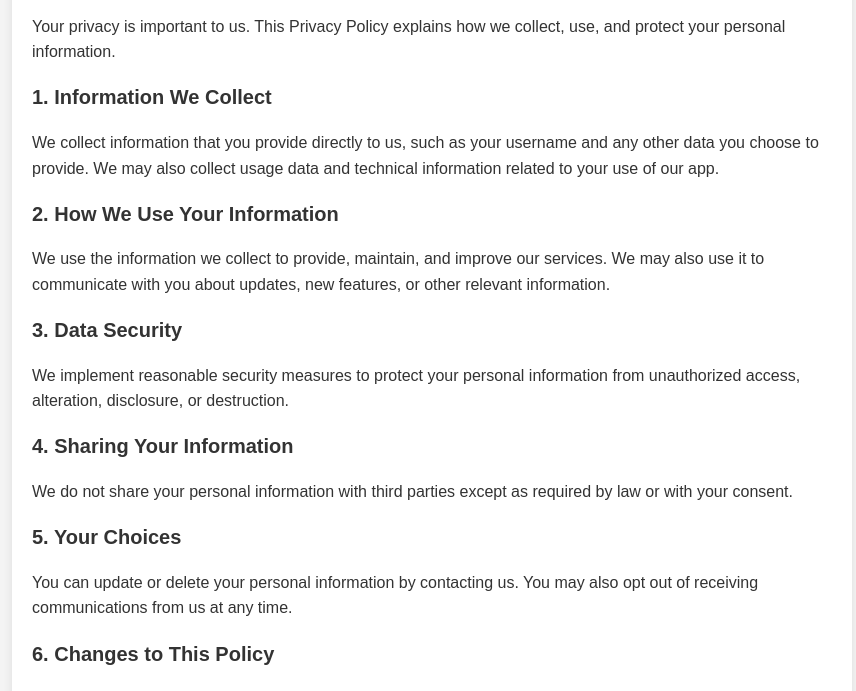
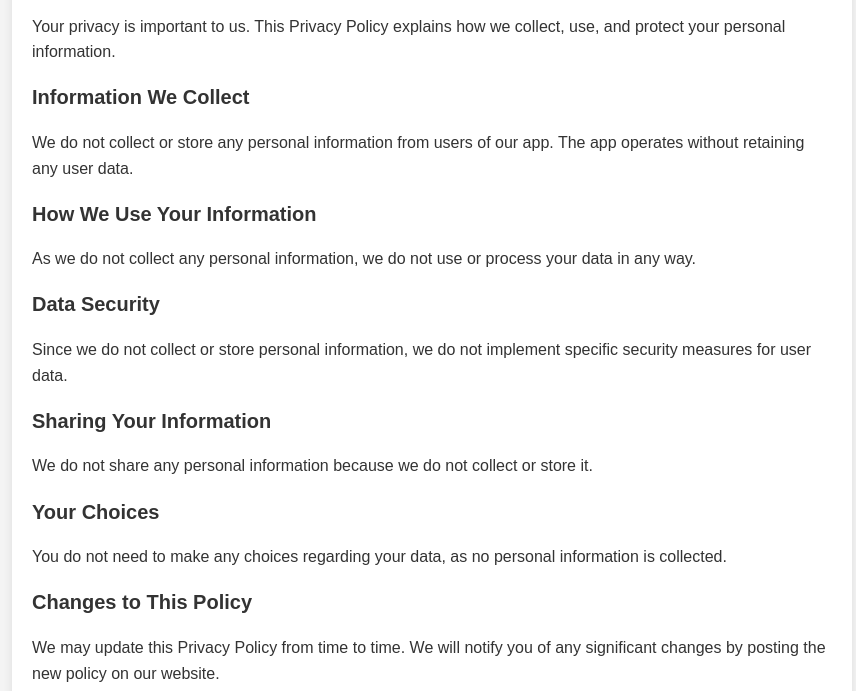
Before and after one commit to Clurpthebot/privacy-policy, a plain HTML site: page index.html in a window 1280 px wide. Shown: the part 97-788 px from the top of the page, without its empty margins (208-1064 px from the left). Drawn offline with Linux system fonts and the light colour scheme.

Commit message:
Update index.html

```diff
--- a/index.html
+++ b/index.html
@@ -43,25 +43,25 @@
         <h1>Privacy Policy</h1>
         <p>Your privacy is important to us. This Privacy Policy explains how we collect, use, and protect your personal information.</p>
 
-        <h2>1. Information We Collect</h2>
-        <p>We collect information that you provide directly to us, such as your username and any other data you choose to provide. We may also collect usage data and technical information related to your use of our app.</p>
+        <h2>  Information We Collect</h2>
+        <p>We do not collect or store any personal information from users of our app. The app operates without retaining any user data.</p>
 
-        <h2>2. How We Use Your Information</h2>
-        <p>We use the information we collect to provide, maintain, and improve our services. We may also use it to communicate with you about updates, new features, or other relevant information.</p>
+        <h2>  How We Use Your Information</h2>
+        <p>As we do not collect any personal information, we do not use or process your data in any way.</p>
 
-        <h2>3. Data Security</h2>
-        <p>We implement reasonable security measures to protect your personal information from unauthorized access, alteration, disclosure, or destruction.</p>
+        <h2>  Data Security</h2>
+        <p>Since we do not collect or store personal information, we do not implement specific security measures for user data.</p>
 
-        <h2>4. Sharing Your Information</h2>
-        <p>We do not share your personal information with third parties except as required by law or with your consent.</p>
+        <h2>  Sharing Your Information</h2>
+        <p>We do not share any personal information because we do not collect or store it.</p>
 
-        <h2>5. Your Choices</h2>
-        <p>You can update or delete your personal information by contacting us. You may also opt out of receiving communications from us at any time.</p>
+        <h2>  Your Choices</h2>
+        <p>You do not need to make any choices regarding your data, as no personal information is collected.</p>
 
-        <h2>6. Changes to This Policy</h2>
+        <h2>  Changes to This Policy</h2>
         <p>We may update this Privacy Policy from time to time. We will notify you of any significant changes by posting the new policy on our website.</p>
 
-        <h2>7. Contact Us</h2>
+        <h2>  Contact Us</h2>
         <p>If you have any questions or concerns about this Privacy Policy, please contact us at <a href="mailto:BotClurp@gmail.com">BotClurp@gmail.com</a>.</p>
     </div>
 </body>
```
